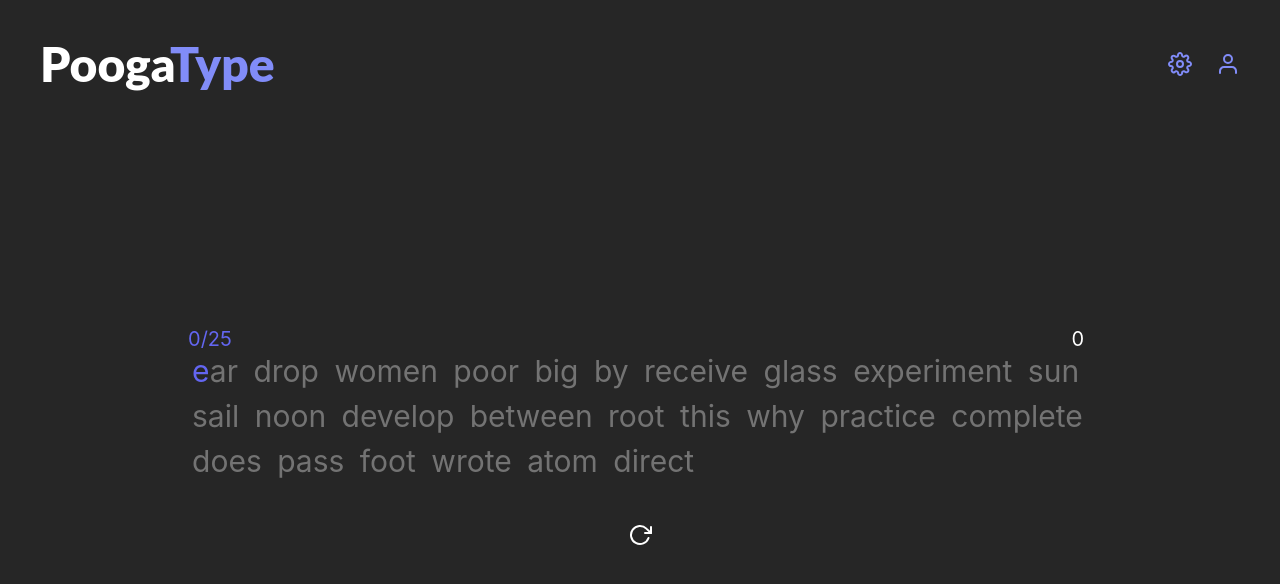
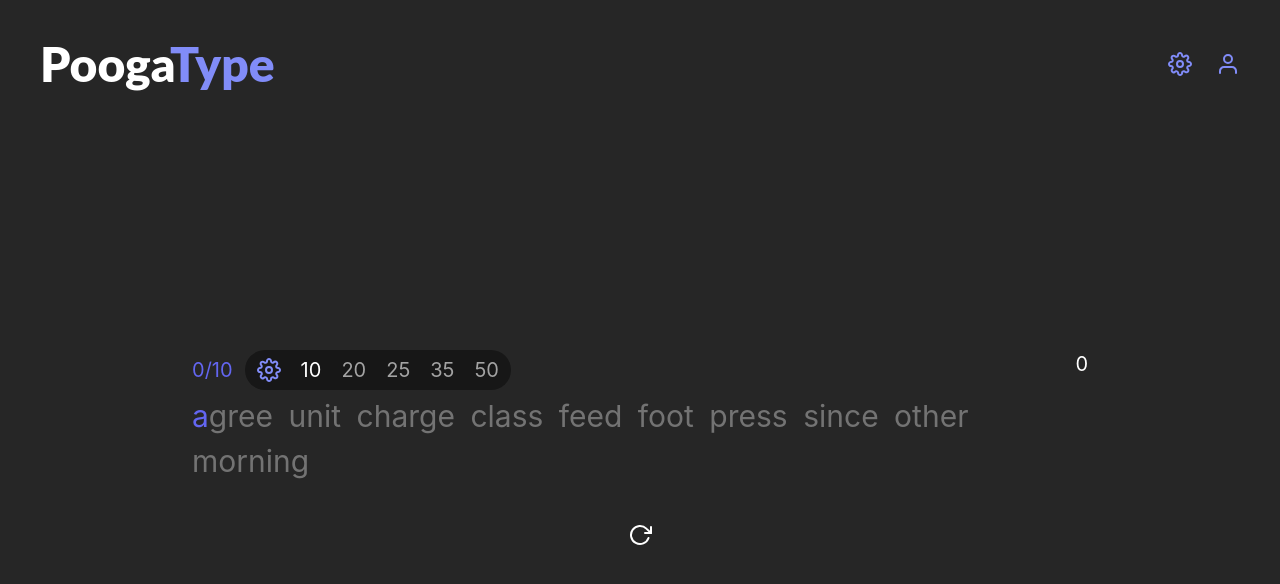
Before and after one commit to m-shao/poogatype, a React (Create React App) app: page / in a window 1280 px wide. Shown: the top 584 px of the page. Built offline with nearby package versions, Linux system fonts and the light colour scheme; no server answers.

Commit message:
word count changer created, word counter, setter and timer moved to new component

```diff
--- a/src/App.js
+++ b/src/App.js
@@ -26,7 +26,7 @@ function App() {
           <Auth/>
           <FirebaseSample/>
         </div> */}
-        <TypingApp textLength={25}/>
+        <TypingApp/>
       </div>
     </div>
   );
--- /dev/null
+++ b/src/components/Session.jsx
@@ -0,0 +1,54 @@
+import React, { useState, useEffect } from 'react'
+
+import Timer from './Timer';
+
+import settings from '../images/settings.svg'
+
+function Session({wordCount, textLength, timerStop, getTime, timerReset, reset, setTextLength}) {
+
+    const [wordMode, setWordMode] = useState(10)
+    const [menuOpen, setMenuOpen] = useState(true)
+
+    const modes = [
+        {value: 10, id: "10"},
+        {value: 20, id: "20"},
+        {value: 25, id: "25"},
+        {value: 35, id: "35"},
+        {value: 50, id: "50"},
+    ]
+
+    const changeMode = (mode) => {
+        setWordMode(mode)
+        setTextLength(mode)
+    }
+
+    const toggleMenu = () => {
+        setMenuOpen(menuOpen => !menuOpen)
+    }
+
+    return (
+        <div className='max-w-4xl w-full text-xl mb-1 flex justify-between'>
+            <div className='flex gap-3 items-center'>
+                <h2 className='text-indigo-500'>{wordCount}/{textLength}</h2>
+                <div className='flex gap-5 bg-neutral-900 px-3 py-1 rounded-3xl'>
+                    <button className='py-1' onClick={toggleMenu}>
+                        <img src={settings} alt="" />
+                    </button>
+                    <div className={'gap-5 flex ' + (!menuOpen && "hidden")}>
+                        {modes.map((mode) => (
+                            <button key={mode.id}
+                                className={"text-neutral-400 " +
+                                (mode.value === wordMode && "text-white")}
+                                onClick={() => {changeMode(mode.value)}}>
+                                {mode.value}
+                            </button>
+                        ))}
+                    </div>
+                </div>
+            </div>
+            <Timer stop={timerStop} callback={getTime} reset={timerReset}/>
+        </div>
+    )
+}
+
+export default Session
--- a/src/components/Timer.jsx
+++ b/src/components/Timer.jsx
@@ -24,7 +24,7 @@ function Timer({stop, callback, reset}) {
   }, [seconds])
 
   return (
-  <div className='absolute right-0'>
+  <div className=''>
     {seconds}
   </div>
   )
--- a/src/components/TypingApp.jsx
+++ b/src/components/TypingApp.jsx
@@ -6,9 +6,9 @@ import {generateRandomString} from '../utils/randomString.js'
 import restart from '../images/restart.svg'
 
 import Stats from './Stats';
-import Timer from './Timer';
+import Session from './Session.jsx';
 
-function TypingApp({textLength}) {
+function TypingApp() {
   const [currentChar, setCurrentChar] = useState(0);
   const [inputValue, setInputValue] = useState('');
   const [doneType, setDoneType] = useState(false)
@@ -16,8 +16,11 @@ function TypingApp({textLength}) {
   const [timeSeconds, setTimeSeconds] = useState(0)
   const [text, setText] = useState("")
   const [timerReset, setTimerReset] = useState(false)
+  const [textLength, setTextLength] = useState(10)
 
-  textLength = parseInt(textLength)
+  useEffect(() => {
+    resetType()
+  },[textLength])
 
   useEffect(() => {
     setText(generateRandomString(words, textLength))
@@ -42,6 +45,7 @@ function TypingApp({textLength}) {
     wordCount.current = 0
     mistakes.current = []
     mistakeObj.current = {}
+    console.log(textLength)
     setText(generateRandomString(words, textLength))
   }
 
@@ -106,10 +110,14 @@ function TypingApp({textLength}) {
       <div className="flex flex-col justify-center items-center w-full h-full relative text-4xl">
         {!doneType ?
           <div>
-            <div className='max-w-4xl w-full relative -top-6 -left-1 text-xl'>
-              <h2 className='text-indigo-500 absolute'>{wordCount.current}/{textLength}</h2>
-              <Timer stop={timerStop} callback={getTime} reset={timerReset}/>
-            </div>
+            <Session wordCount={wordCount.current}
+              textLength={textLength}
+              timerStop={timerStop}
+              getTime={getTime}
+              timerReset={timerReset}
+              setTextLength={setTextLength}
+              reset={resetType}/>
+
             <button onClick={focus}>
               <div className='max-w-4xl text-left text-3xl font-regular text-neutral-500 [word-spacing:7px] max-h-72 overflow-hidden leading-normal relative'>
                 {text.split('').map((char, index) => (
```
Also changed, not shown: src/images/slider.svg (added).
